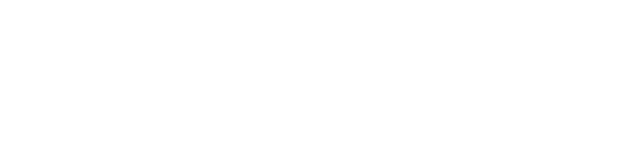
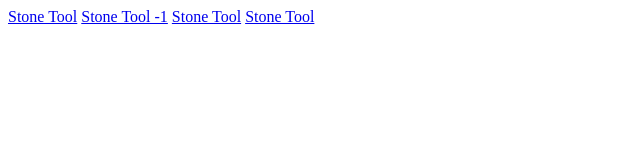
Before and after one commit to virtual-labs/exp-prehistoric-handaxe-iitg, a plain HTML site: page experiment/simulation/index.html in a window 1280 px wide. Shown: the whole page, without its empty margins (0-640 px from the left). Drawn offline with Linux system fonts and the light colour scheme.

Commit message:
Update index.html

```diff
--- a/experiment/simulation/index.html
+++ b/experiment/simulation/index.html
@@ -9,5 +9,9 @@
 
 	<!-- Add JS at the bottom of HTML file -->
         <script src="./js/main.js"></script>
+	<a href="../Stone Tool/index.html">Stone Tool</a>
+	<a href="../Stone Tool -1/index.html">Stone Tool -1</a>
+	<a href="../Stone Tool -2/index.html">Stone Tool</a>
+	<a href="../stone puzzle/index.html">Stone Tool</a>
 </body>
 </html>
```
